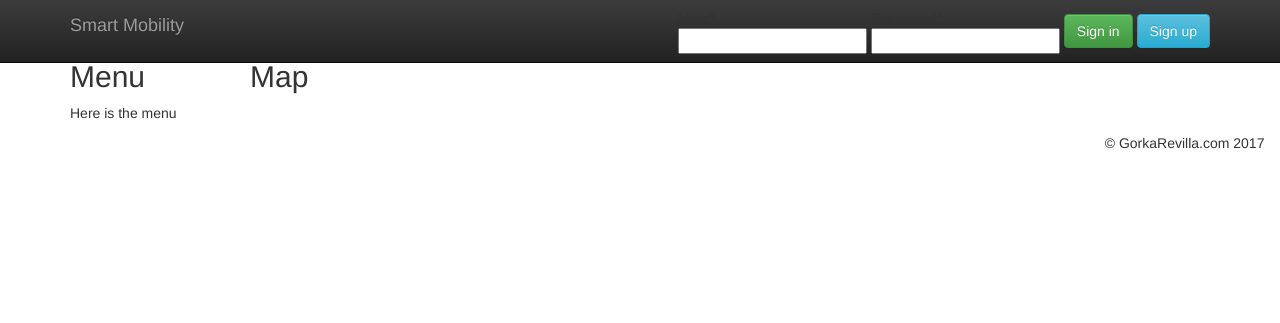
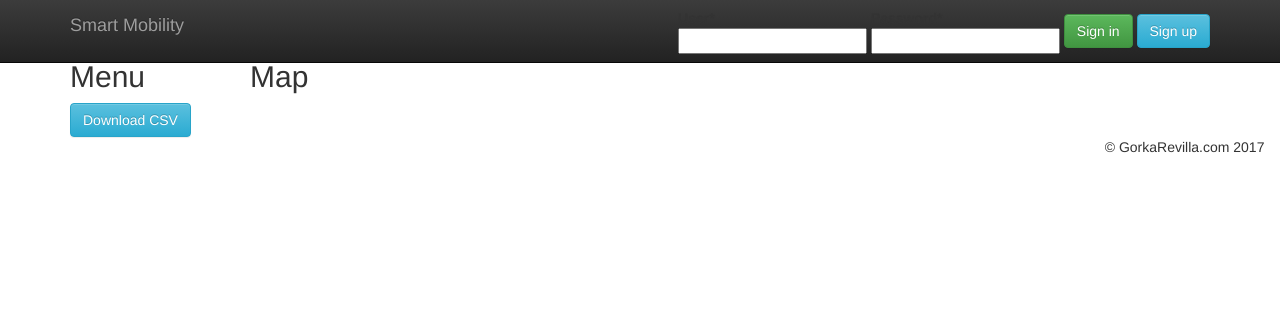
Before and after one commit to gorkarevilla/SmartMobility, a Django app: page /maposm in a window 1280 px wide. Shown: the top 323 px of the page. Run offline with Django 3.2, Linux system fonts and the light colour scheme; some libraries are stand-ins or nearby versions.

Commit message:
Add download file feature

```diff
--- a/behaviour/templates/behaviour/maposm.html
+++ b/behaviour/templates/behaviour/maposm.html
@@ -25,7 +25,7 @@
   	<div class="row">
     	<div class="col-md-2">
       		<h2>Menu</h2>
-      		<p>Here is the menu</p>
+      		<button type="submit" class="btn btn-info" onclick="location.href='{% url 'download' %}'">Download CSV</button>
     	</div>
     <div class="col-md-16">
     	<h2>Map</h2>
--- a/behaviour/urls.py
+++ b/behaviour/urls.py
@@ -11,5 +11,6 @@ urlpatterns = [
     url(r'^upload', views.upload, name='upload'),
     url(r'^display', views.display, name='display'),
     url(r'^logout', views.user_logout, name='logout'),
+    url(r'^download', views.download_file, name='download'),
     url(r'^data.geojson$', GeoJSONLayerView.as_view(model=Trips), name='data'),
 ]
--- a/behaviour/views.py
+++ b/behaviour/views.py
@@ -71,6 +71,26 @@ def user_logout(request):
 	logout(request)
 	messages.add_message(request, messages.SUCCESS, 'You have successfully loged out!')
 	return HttpResponseRedirect('/')
+
+@require_http_methods(["GET"])
+def download_file(request):
+	# Create the HttpResponse object with the appropriate CSV header.
+	response = HttpResponse(content_type='text/csv')
+	response['Content-Disposition'] = 'attachment; filename="data.csv"'
+
+	writer = csv.writer(response)
+
+	tripslist = Trips.objects.values_list('id', 'firsttimestamp', 'city', 'country', 'citytype', 'duration', 'distance', 'velocity', 'npoints', 'naccelerations', 'nbreaks')
+
+	writer.writerow(["tripid", "firsttimestamp", "city", "country", "citytype", "duration", "distance", "velocity", "npoints", "naccelerations", "nbreaks"])
+	for tripid, firsttimestamp, city, country, citytype, duration, distance, velocity, npoints, naccelerations, nbreaks in tripslist:
+
+		writer.writerow([tripid, firsttimestamp, city.encode('utf-8').strip(), country.encode('utf-8').strip(), citytype, duration, distance, velocity, npoints, naccelerations, nbreaks])
+
+
+
+	return response
+
 
 #Process the file
 #Format input:
```
Also changed, not shown: 8 other files.
